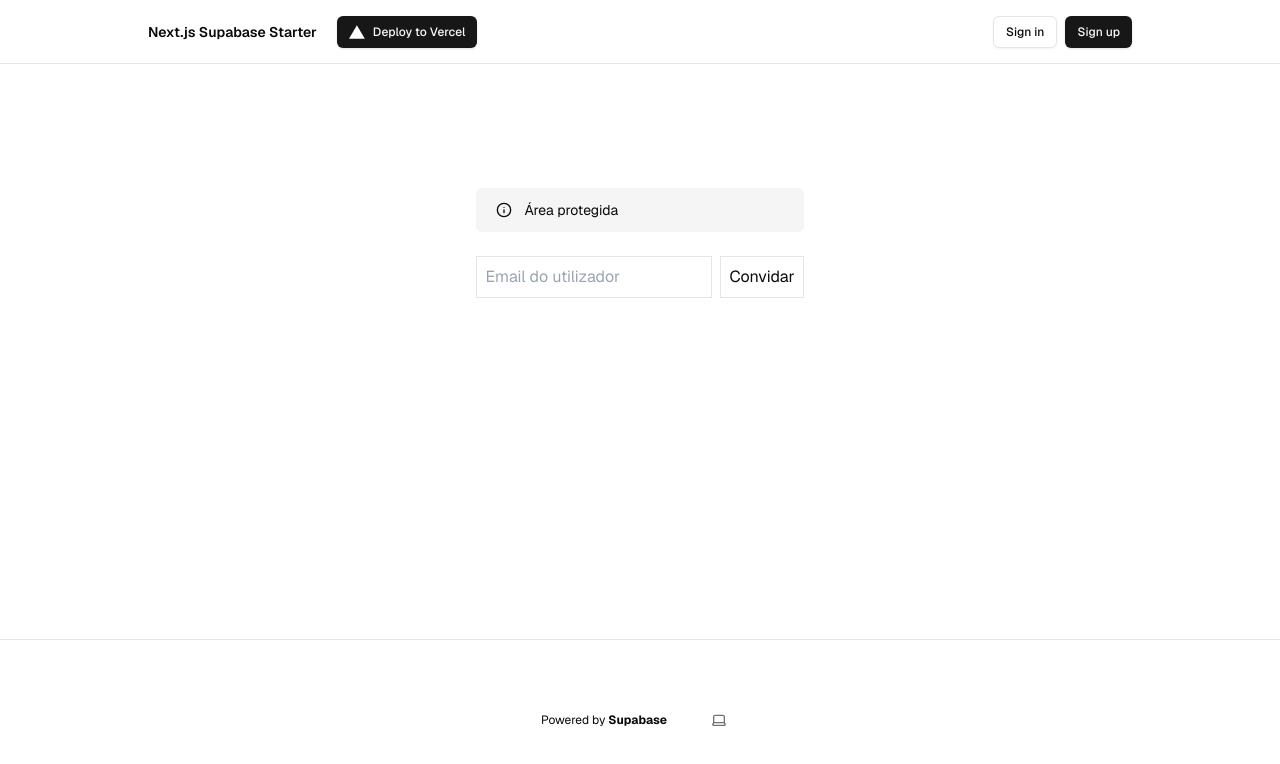
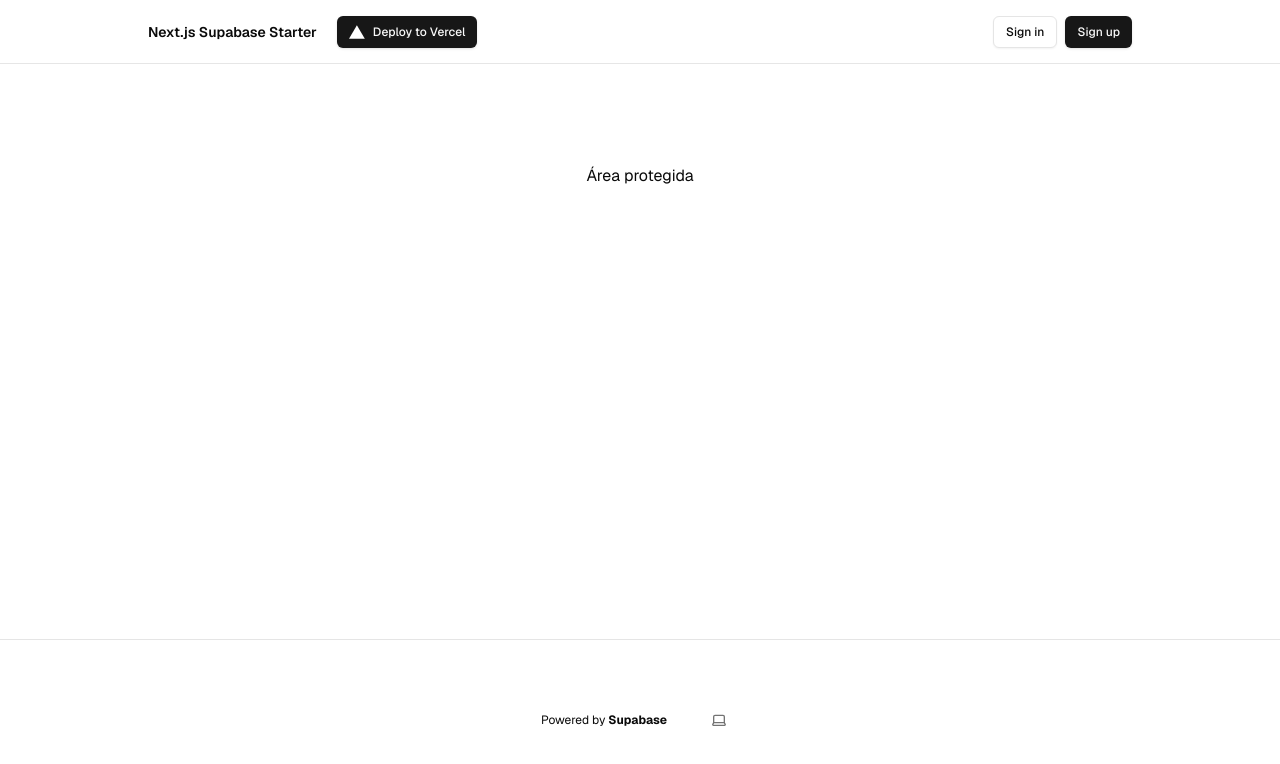
Before and after one commit to goncalombr/clinics-saas-v2, a Next.js app: page /protected in a window 1280 px wide. Shown: the top 764 px of the page. Built offline with nearby package versions, Linux system fonts and the light colour scheme; no server answers.

Commit message:
remove invite flow completely

```diff
--- a/app/api/invite/route.ts
+++ /dev/null
@@ -1,48 +0,0 @@
-import { NextResponse } from "next/server";
-import { createClient } from "@/lib/supabase/server";
-import { randomUUID } from "crypto";
-import { Resend } from "resend";
-
-const resend = new Resend(process.env.RESEND_API_KEY);
-
-export async function POST(req: Request) {
-  const supabase = await createClient();
-  const { email } = await req.json();
-
-  const { data: user } = await supabase.auth.getUser();
-  if (!user.user) {
-    return NextResponse.json({ error: "unauthorized" }, { status: 401 });
-  }
-
-  const { data: cu } = await supabase
-    .from("clinic_users")
-    .select("clinic_id")
-    .eq("user_id", user.user.id)
-    .single();
-
-  const token = randomUUID();
-  const expires = new Date();
-  expires.setDate(expires.getDate() + 7);
-
-  await supabase.from("clinic_invites").insert({
-    clinic_id: cu!.clinic_id,
-    email,
-    token,
-    expires_at: expires.toISOString(),
-  });
-
-  const inviteUrl = `http://localhost:3000/invite/${token}`;
-
-  await resend.emails.send({
-    from: "Clinics <onboarding@resend.dev>",
-    to: email,
-    subject: "Convite para a clínica",
-    html: `
-      <p>Foste convidado para aceder à clínica.</p>
-      <p><a href="${inviteUrl}">Aceitar convite</a></p>
-      <p>Este link expira em 7 dias.</p>
-    `,
-  });
-
-  return NextResponse.json({ ok: true });
-}
--- a/app/protected/page.tsx
+++ b/app/protected/page.tsx
@@ -1,57 +1,3 @@
-"use client";
-
-import { useState } from "react";
-import { InfoIcon } from "lucide-react";
-
 export default function ProtectedPage() {
-  const [email, setEmail] = useState("");
-  const [loading, setLoading] = useState(false);
-  const [msg, setMsg] = useState("");
-
-  async function invite() {
-    setLoading(true);
-    setMsg("");
-
-    const res = await fetch("/api/invite", {
-      method: "POST",
-      headers: { "Content-Type": "application/json" },
-      body: JSON.stringify({ email }),
-    });
-
-    if (res.ok) {
-      setMsg("Convite enviado (ver consola)");
-      setEmail("");
-    } else {
-      const t = await res.text();
-      setMsg("Erro: " + t);
-    }
-
-    setLoading(false);
-  }
-
-  return (
-    <div className="p-6 flex flex-col gap-6">
-      <div className="bg-accent text-sm p-3 px-5 rounded-md flex gap-3 items-center">
-        <InfoIcon size="16" /> Área protegida
-      </div>
-
-      <div className="flex gap-2 max-w-sm">
-        <input
-          value={email}
-          onChange={(e) => setEmail(e.target.value)}
-          placeholder="Email do utilizador"
-          className="border p-2 flex-1"
-        />
-        <button
-          onClick={invite}
-          disabled={loading}
-          className="border p-2"
-        >
-          {loading ? "..." : "Convidar"}
-        </button>
-      </div>
-
-      {msg && <div className="text-sm">{msg}</div>}
-    </div>
-  );
+  return <div>Área protegida</div>;
 }
```
